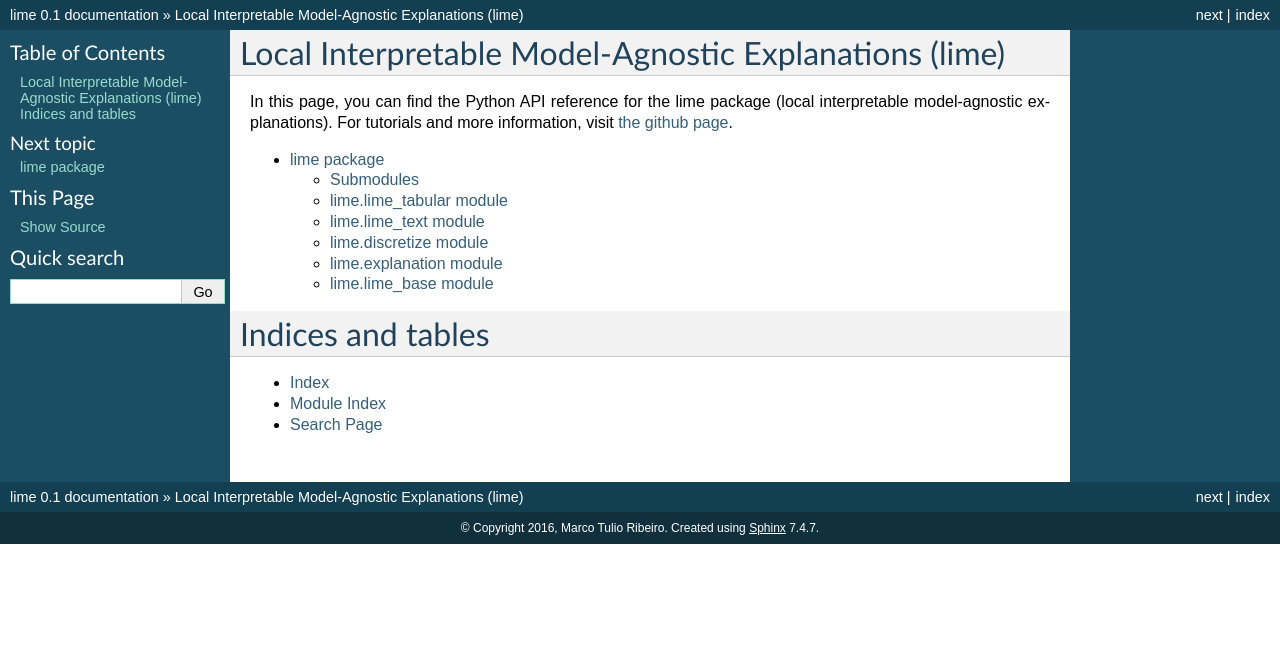
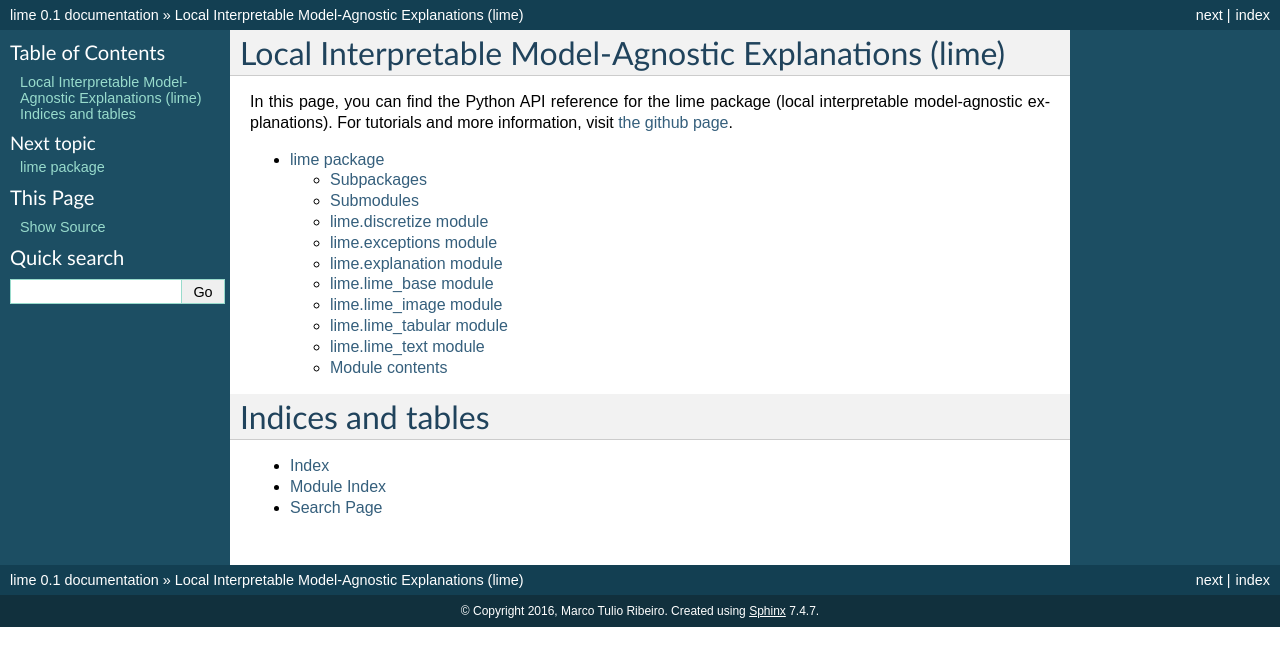
Before and after one commit to ziyefang/lime_1, a Sphinx documentation site: the page built from doc/index.rst, in a window 1280 px wide. Shown: the top 666 px of the page. Built offline with Sphinx 7.4.7, drawn with Linux system fonts in a browser that asks for light colours; pages that are not in the unit, such as notebooks, are missing from menus.

Commit message:
documentation fixes

```diff
--- a/doc/conf.py
+++ b/doc/conf.py
@@ -25,7 +25,11 @@ sys.path.insert(0, libpath)
 sys.path.insert(0, curr_path)
 
 import mock
-MOCK_MODULES = ['numpy', 'scipy', 'scipy.sparse', 'sklearn', 'sklearn.preprocessing', 'sklearn.linear_model', 'matplotlib']
+MOCK_MODULES = ['numpy', 'scipy', 'scipy.sparse', 'sklearn',
+        'sklearn.preprocessing', 'sklearn.linear_model', 'matplotlib',
+        'sklearn.datasets', 'sklearn.ensemble', 'sklearn.cross_validation',
+        'sklearn.feature_extraction', 'sklearn.feature_extraction.text',
+        'sklearn.metrics', 'sklearn.naive_bayes', 'sklearn.pipeline']
 for mod_name in MOCK_MODULES:
     sys.modules[mod_name] = mock.Mock()
 
--- a/doc/lime.rst
+++ b/doc/lime.rst
@@ -1,45 +1,77 @@
 lime package
 ============
+
+Subpackages
+-----------
+
+.. toctree::
+
+    lime.tests
 
 Submodules
 ----------
 
-lime.lime_tabular module
+lime\.discretize module
+-----------------------
+
+.. automodule:: lime.discretize
+    :members:
+    :undoc-members:
+    :show-inheritance:
+
+lime\.exceptions module
+-----------------------
+
+.. automodule:: lime.exceptions
+    :members:
+    :undoc-members:
+    :show-inheritance:
+
+lime\.explanation module
 ------------------------
+
+.. automodule:: lime.explanation
+    :members:
+    :undoc-members:
+    :show-inheritance:
+
+lime\.lime\_base module
+-----------------------
+
+.. automodule:: lime.lime_base
+    :members:
+    :undoc-members:
+    :show-inheritance:
+
+lime\.lime\_image module
+------------------------
+
+.. automodule:: lime.lime_image
+    :members:
+    :undoc-members:
+    :show-inheritance:
+
+lime\.lime\_tabular module
+--------------------------
 
 .. automodule:: lime.lime_tabular
     :members:
     :undoc-members:
     :show-inheritance:
 
-lime.lime_text module
----------------------
+lime\.lime\_text module
+-----------------------
 
 .. automodule:: lime.lime_text
     :members:
     :undoc-members:
     :show-inheritance:
 
-lime.discretize module
-----------------------
 
-.. automodule:: lime.discretize
+Module contents
+---------------
+
+.. automodule:: lime
     :members:
     :undoc-members:
     :show-inheritance:
-
-lime.explanation module
------------------------
-
-.. automodule:: lime.explanation
-    :members:
-    :undoc-members:
-    :show-inheritance:
-
-lime.lime_base module
----------------------
-
-.. automodule:: lime.lime_base
-    :members:
-    :undoc-members:
-    :show-inheritance:
```
Also changed, not shown: 3 other files.
